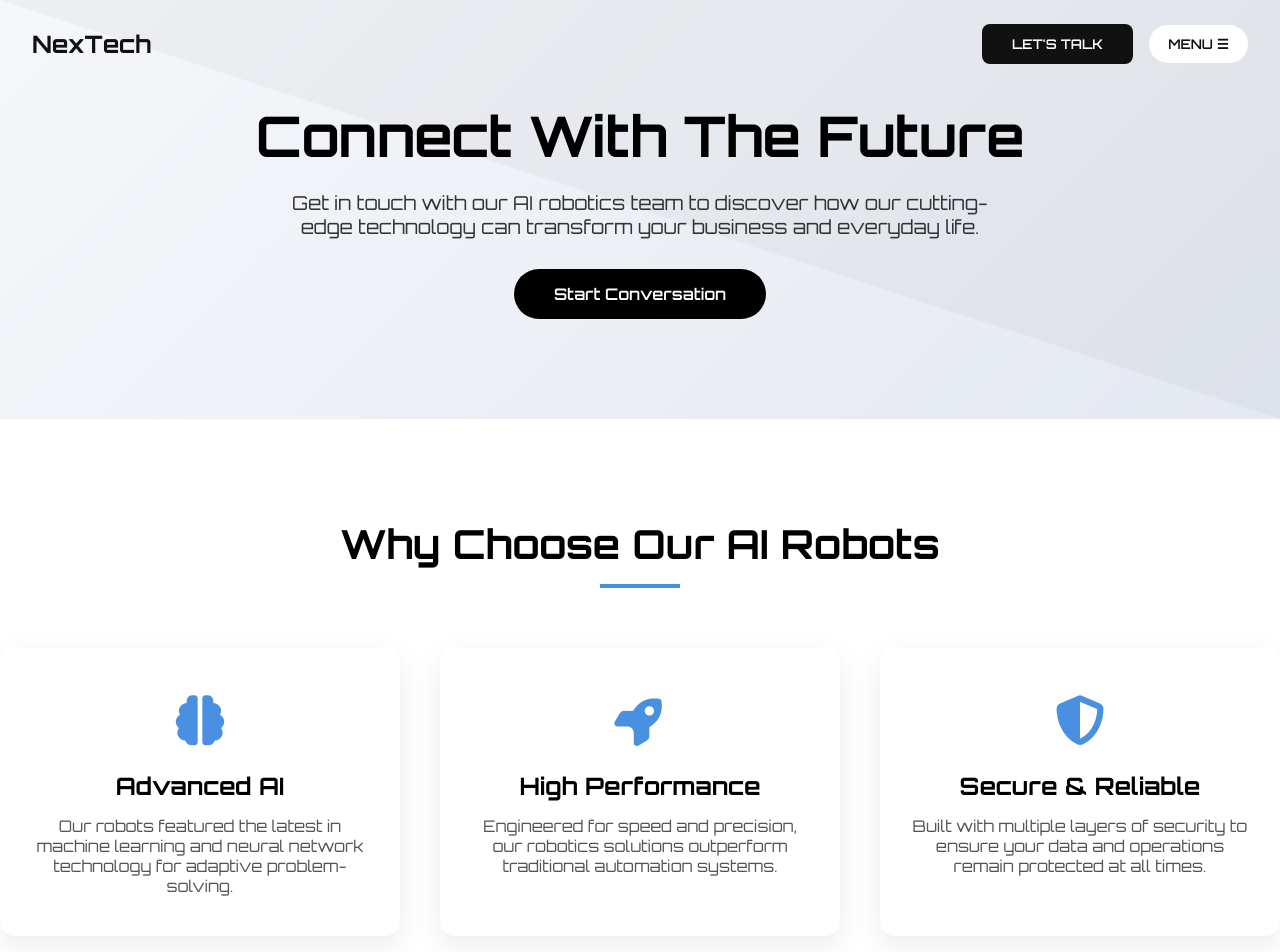
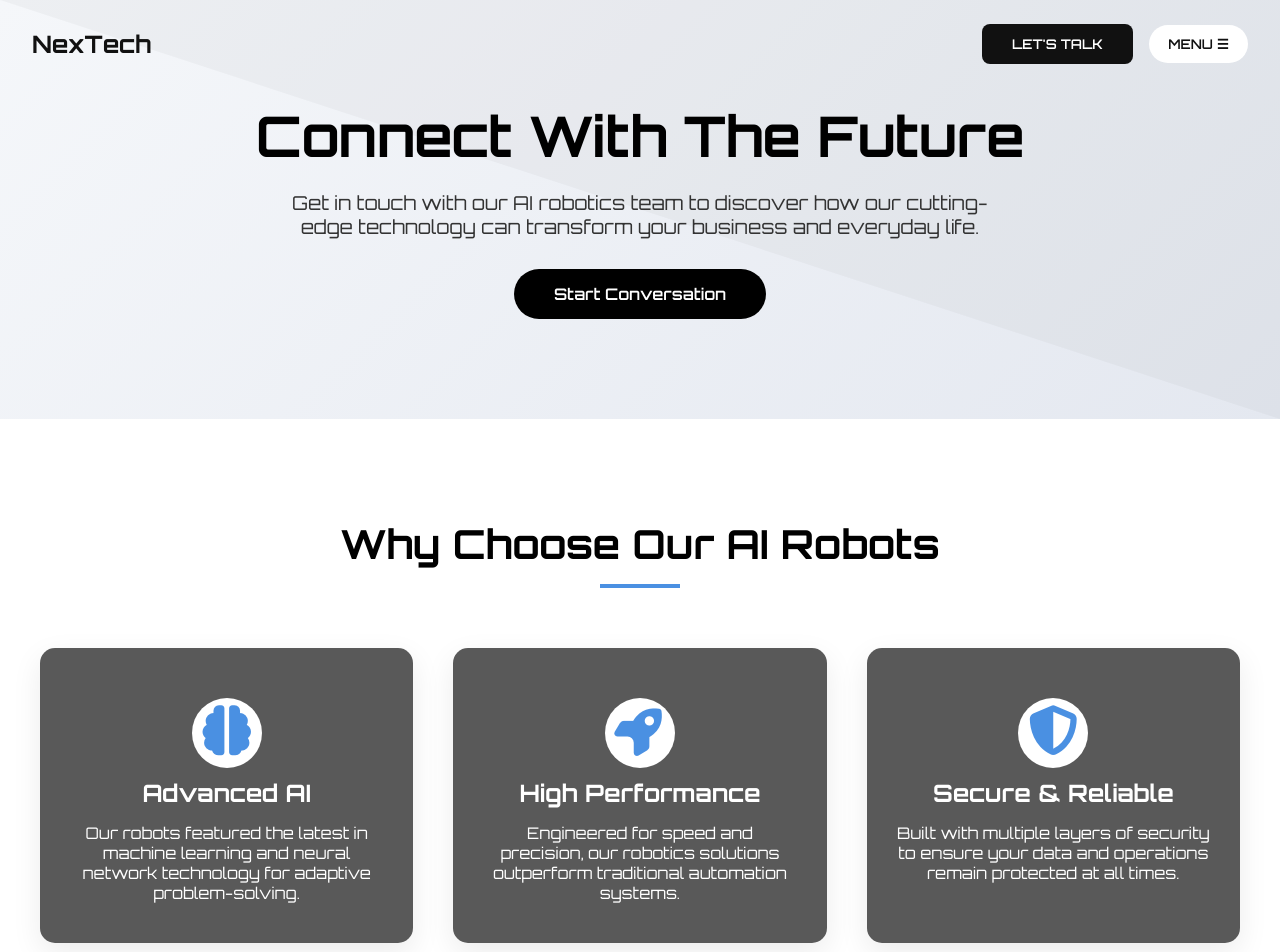
Before and after one commit to Aywild01/project, a React (Vite) app: page /contact in a window 1280 px wide. Shown: the top 952 px of the page. Built offline with nearby package versions, Linux system fonts and the light colour scheme; the HTML template or start-up script is replaced by a standard one.

Commit message:
update: latest update

```diff
--- a/src/componets/abouthero.css
+++ b/src/componets/abouthero.css
@@ -4,7 +4,8 @@
         .heron {
             width: 60%;
             padding: 100px 40px;
-            background: linear-gradient(to bottom, #ffffff, 0%, #f9fafb 100%);
+            /* background: linear-gradient(to bottom, #ffffff, 0%, #f9fafb 100%); */
+            background-color: #f5f6fa;
             display: flex;
             align-items: center;
             min-height: 70vh;
--- a/src/componets/contactfeatures.css
+++ b/src/componets/contactfeatures.css
@@ -1,5 +1,5 @@
  .featureds {
-            padding: 100px 0;
+            padding: 100px 40px;
             background-color: #fff;
         }
 
@@ -27,7 +27,7 @@
         }
 
         .featured-card {
-            background: white;
+            background: #272727c4;
             padding: 40px 30px;
             border-radius: 15px;
             box-shadow: 0 10px 30px rgba(0, 0, 0, 0.08);
@@ -41,17 +41,21 @@
         }
 
         .featured-icon {
+            width: 70px;
+            height: 70px;
             font-size: 50px;
             color: #4a90e2;
-            margin-bottom: 20px;
+            margin: 10px auto;
+            background-color: #ffffff;
+            border-radius: 50%;
         }
 
         .featured-card h3 {
             font-size: 1.5rem;
             margin-bottom: 15px;
-            color: #000;
+            color: #fff;
         }
 
         .featured-card p {
-            color: #555;
+            color: #ffffff;
         }
--- a/src/componets/testimonial.css
+++ b/src/componets/testimonial.css
@@ -95,6 +95,14 @@
           position: relative;
           bottom: 0px;
         }
+        .additional-testimonials-title {
+          text-align: center;
+          font-size: 1.75rem;
+          font-weight: 700;
+          margin-bottom: 2rem;
+          color: #111827;
+          padding-top: 60px;
+        }
         .testimonial-card {
           background: white;
           border-radius: 8px;
@@ -103,6 +111,7 @@
           display: flex;
           flex-direction: column;
           gap: 1rem;
+
         }
         .testimonial-card-header {
           display: flex;
--- a/src/componets/testimonial.jsx
+++ b/src/componets/testimonial.jsx
@@ -139,7 +139,7 @@ const Testimonials = () => {
         </div>
 
         {/* Additional Testimonials Grid */}
-        <h2 className="testimonials-title">Meet The Team</h2>
+        <h2 className="additional-testimonials-title">Meet The Team</h2>
         <div className="additional-testimonials" aria-label="Additional customer testimonials">
           {additionalTestimonials.map(({ name, role, text, avatar }, idx) => (
             <article key={idx} className="testimonial-card">
--- a/src/componets/valur.css
+++ b/src/componets/valur.css
@@ -1,17 +1,17 @@
  .values {
-            padding: 100px 0;
+            padding: 100px 40px;
             background-color: #ffffff;;
         }
 
         .values-grid {
             display: grid;
-            grid-template-columns: repeat(auto-fit, minmax(300px, 1fr));
+            grid-template-columns: repeat(auto-fit, minmax(240px, 1fr));
             gap: 30px;
             margin-top: 50px;
         }
 
         .value-card {
-            background: #ffffff;;
+            background: #111111ce;;
             border-radius: 12px;
             padding: 30px;
             text-align: center;
@@ -42,10 +42,10 @@
         .value-title {
             font-size: 1.3rem;
             margin-bottom: 15px;
-            color: #1f2937;
+            color: #ffffff;
         }
 
         .value-desc {
-            color: #4b5563;
+            color: #f9fafb;
             line-height: 1.6;
         }
```
